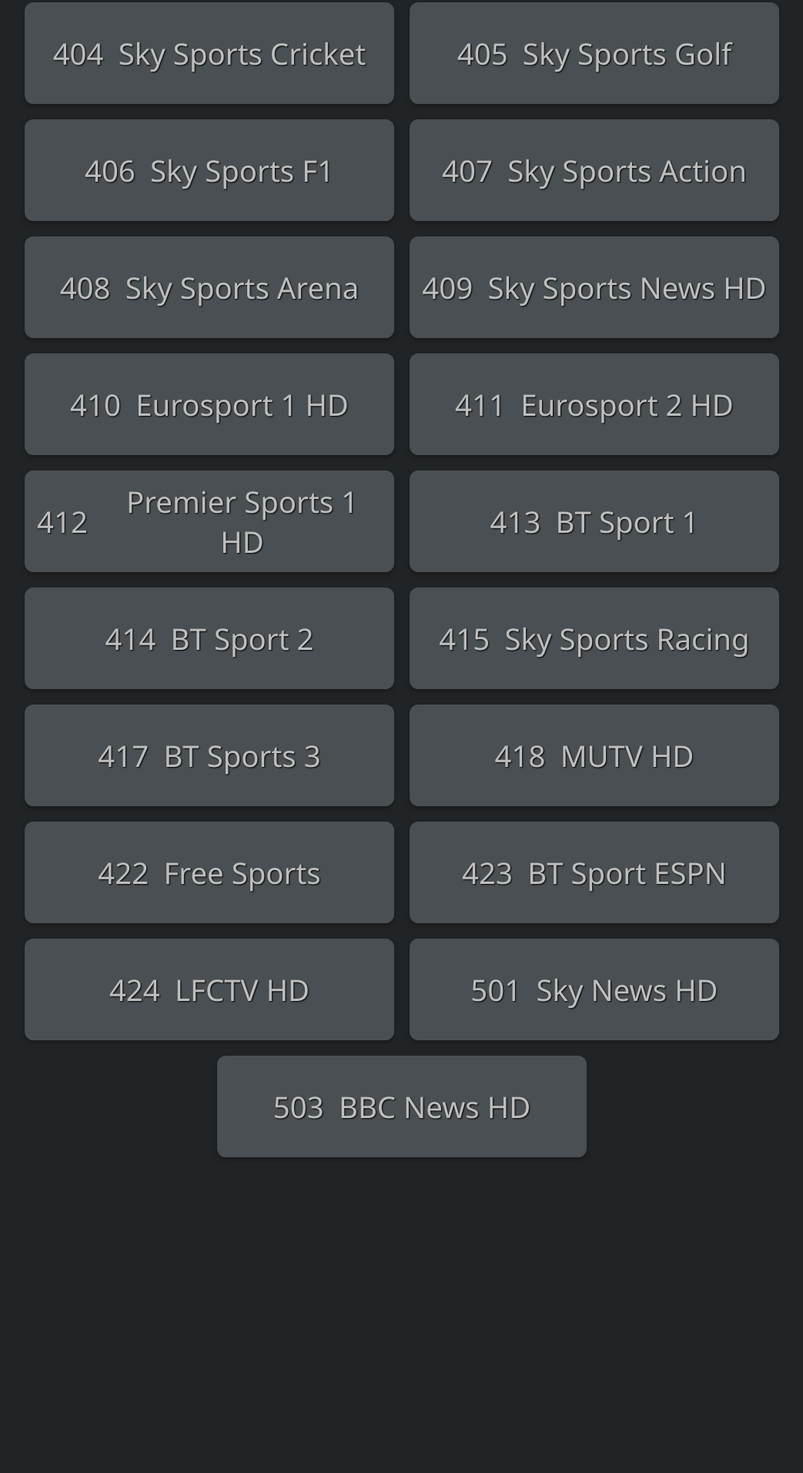
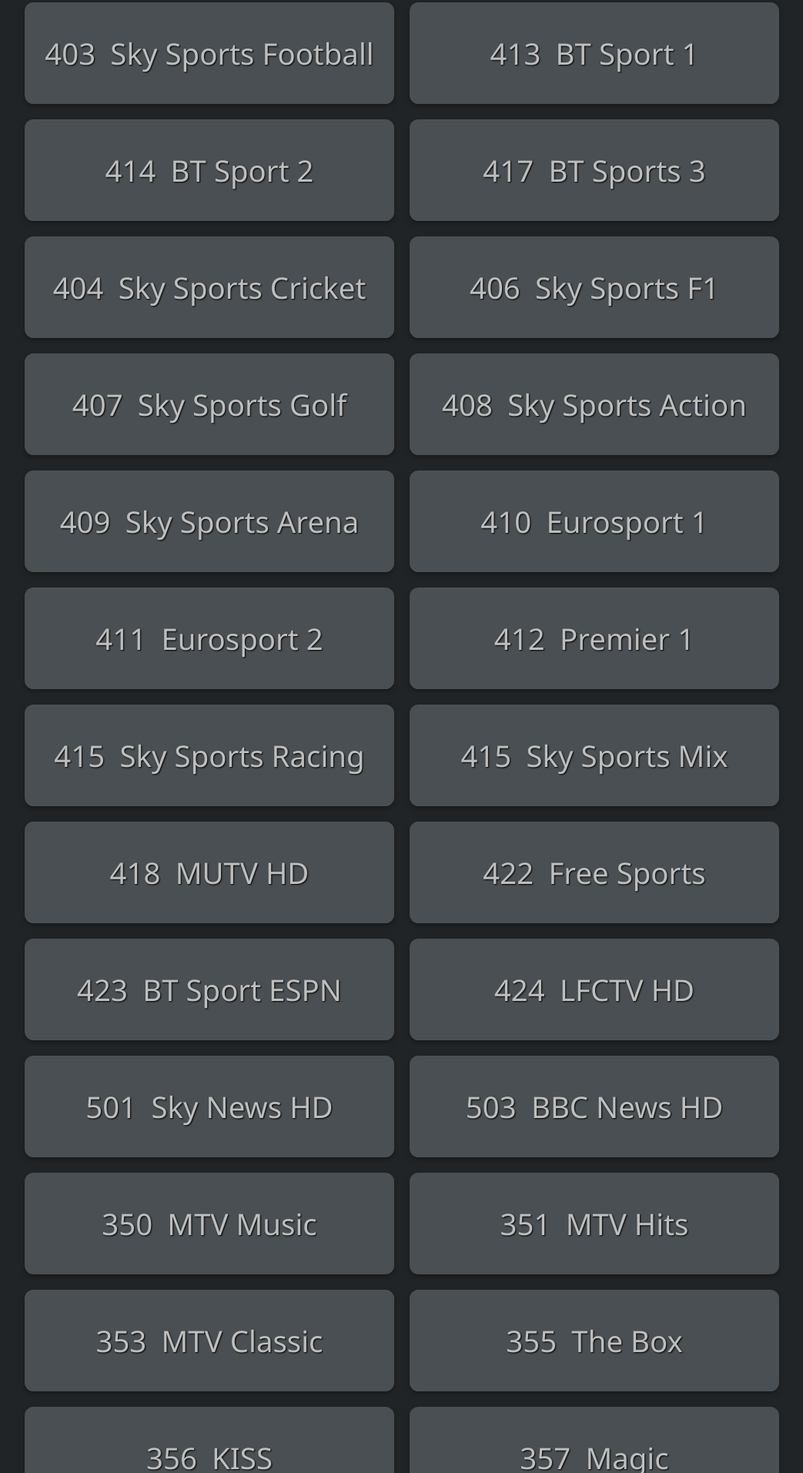
Before and after one commit to ecke78/sky-multi-remote-web, a website: page webroot/index.html in a window 1280 px wide. Shown: the part 887-2800 px from the top of the page at 77% size, without its empty margins (118-1161 px from the left). Before the commit the page ends 2400 px from the top, so only its background shows below. Drawn offline with nearby package versions, Linux system fonts and the light colour scheme.

Commit message:
Updated channels and commands

```diff
--- a/package.json
+++ b/package.json
@@ -1,6 +1,6 @@
 {
   "name": "sky-multi-remote-web",
-  "version": "0.0.3",
+  "version": "0.0.5",
   "description": "Web interface for sending remote control commands to multiple Sky TV boxes",
   "main": "app.js",
   "scripts": {
@@ -16,7 +16,7 @@
     "Remote"
   ],
   "author": "Chris Exon",
-  "license": "Apapche 2.0",
+  "license": "Apache-2.0",
   "bugs": {
     "url": "https://github.com/ecke78/sky-multi-remote-web/issues"
   },
--- a/webroot/index.html
+++ b/webroot/index.html
@@ -36,28 +36,35 @@
             <div data-channel="103"><span>103</span>ITV</div>
             <div data-channel="104"><span>104</span>Channel 4</div>
             <div data-channel="105"><span>105</span>Channel 5</div>
+            <div data-channel="405"><span>405</span>Sky Sports News</div>
             <div data-channel="401"><span>401</span>Sky Sports Main Event</div>
             <div data-channel="402"><span>402</span>Sky Sports PL</div>
             <div data-channel="403"><span>403</span>Sky Sports Football</div>
-            <div data-channel="404"><span>404</span>Sky Sports Cricket</div>
-            <div data-channel="405"><span>405</span>Sky Sports Golf</div>
-            <div data-channel="406"><span>406</span>Sky Sports F1</div>
-            <div data-channel="407"><span>407</span>Sky Sports Action</div>
-            <div data-channel="408"><span>408</span>Sky Sports Arena</div>
-            <div data-channel="409"><span>409</span>Sky Sports News HD</div>
-            <div data-channel="410"><span>410</span>Eurosport 1 HD</div>
-            <div data-channel="411"><span>411</span>Eurosport 2 HD</div>
-            <div data-channel="412"><span>412</span>Premier Sports 1 HD</div>
             <div data-channel="413"><span>413</span>BT Sport 1</div>
             <div data-channel="414"><span>414</span>BT Sport 2</div>
+            <div data-channel="417"><span>417</span>BT Sports 3</div>
+            <div data-channel="404"><span>404</span>Sky Sports Cricket</div>
+            <div data-channel="406"><span>406</span>Sky Sports F1</div>
+            <div data-channel="407"><span>407</span>Sky Sports Golf</div>
+            <div data-channel="408"><span>408</span>Sky Sports Action</div>
+            <div data-channel="409"><span>409</span>Sky Sports Arena</div>
+            <div data-channel="410"><span>410</span>Eurosport 1</div>
+            <div data-channel="411"><span>411</span>Eurosport 2</div>
+            <div data-channel="412"><span>412</span>Premier 1</div>
             <div data-channel="415"><span>415</span>Sky Sports Racing</div>
-            <div data-channel="417"><span>417</span>BT Sports 3</div>
+            <div data-channel="415"><span>415</span>Sky Sports Mix</div>
             <div data-channel="418"><span>418</span>MUTV HD</div>
             <div data-channel="422"><span>422</span>Free Sports</div>
             <div data-channel="423"><span>423</span>BT Sport ESPN</div>
             <div data-channel="424"><span>424</span>LFCTV HD</div>
             <div data-channel="501"><span>501</span>Sky News HD</div>
             <div data-channel="503"><span>503</span>BBC News HD</div>
+            <div data-channel="350"><span>350</span>MTV Music</div>
+            <div data-channel="351"><span>351</span>MTV Hits</div>
+            <div data-channel="353"><span>353</span>MTV Classic</div>
+            <div data-channel="355"><span>355</span>The Box</div>
+            <div data-channel="356"><span>356</span>KISS</div>
+            <div data-channel="357"><span>357</span>Magic</div>
 
         </div>
     </section>
```
Also changed, not shown: app.js (+7 -7 lines).
